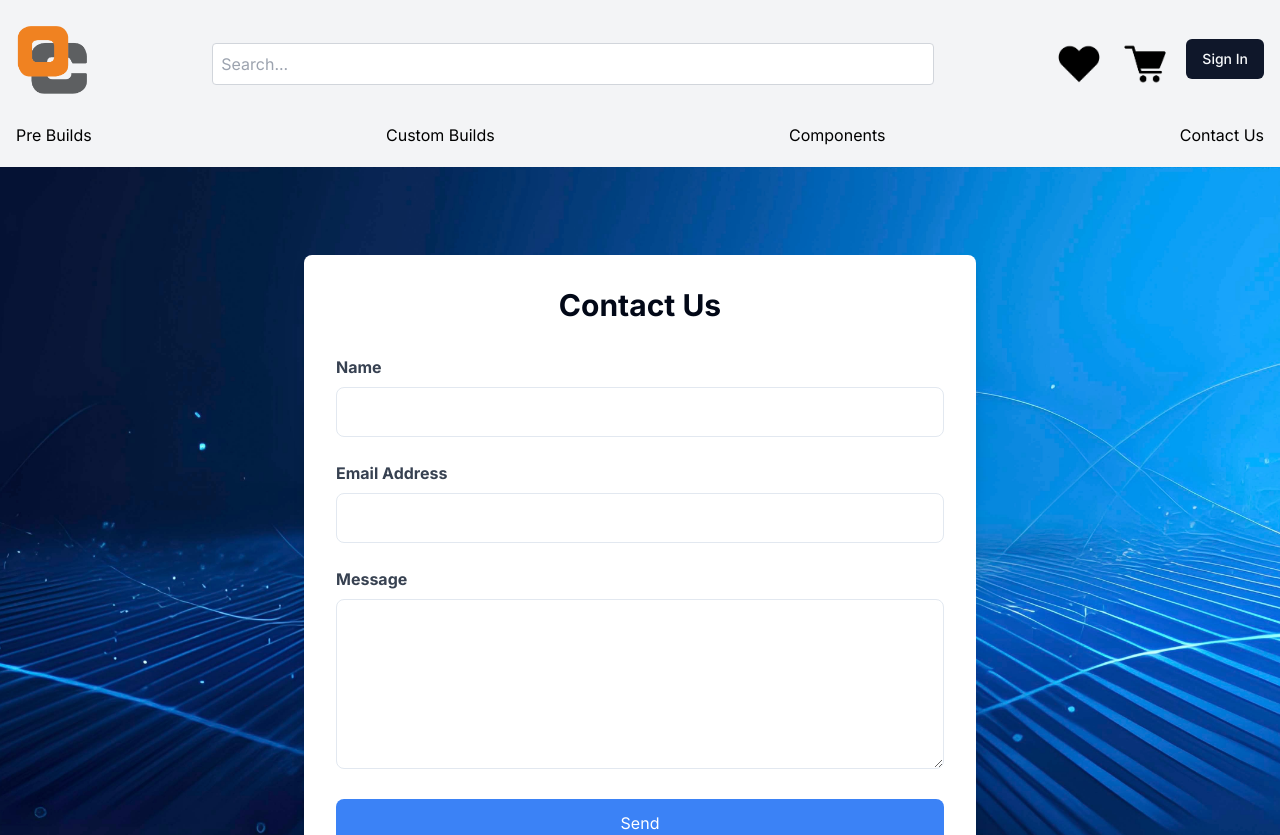
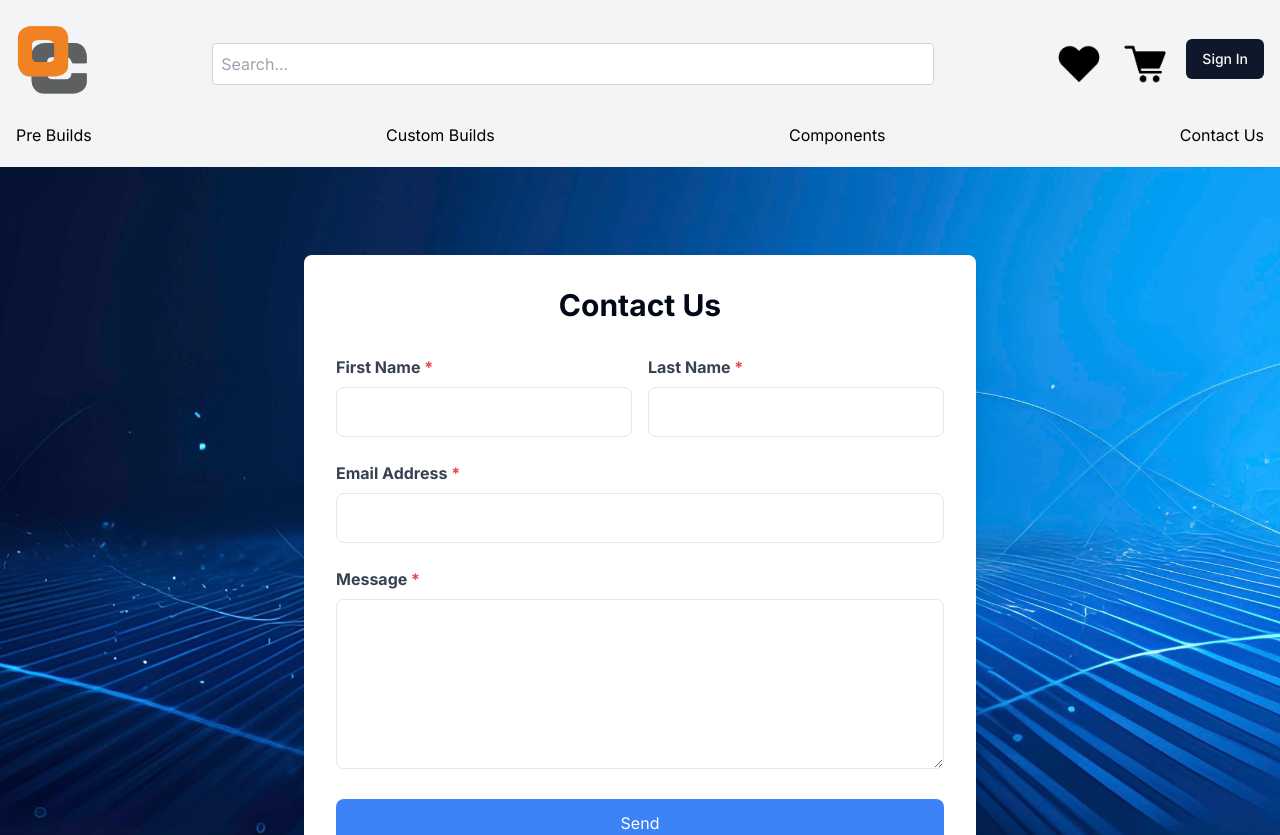
Before and after one commit to TheBigNerd/OvercoreWebsiteDevelopment, a Next.js app: page /contact in a window 1280 px wide. Shown: the top 835 px of the page. Built offline with nearby package versions, Linux system fonts and the light colour scheme; no server answers.

Commit message:
Contact us V3 (or something)

```diff
--- a/app/components/CustomBuildsClient.tsx
+++ b/app/components/CustomBuildsClient.tsx
@@ -7,7 +7,7 @@ import { Card as CardType, CustomParts } from '../data/customParts';
 import CardSection from '../components/CardSection';
 import { setCookie } from 'nookies';
 
-const CustomBuildsClient = ({ customParts }) => {
+const CustomBuildsClient = ({ customParts }: { customParts: CustomParts }) => {
   const [selectedCards, setSelectedCards] = useState<{ [K in keyof CustomParts]: CardType | CardType[] | null }>({
       cases: null,
       motherboards: null,
--- a/app/components/FormContact.tsx
+++ b/app/components/FormContact.tsx
@@ -11,21 +11,35 @@ const FormContact: React.FC = () => {
       <div className="relative w-full max-w-2xl p-8 bg-white rounded-lg shadow-lg z-10">
         <h2 className="text-3xl font-bold mb-8 text-center">Contact Us</h2>
         <form className="flex flex-col space-y-6">
-          <div>
-            <label htmlFor="name" className="block text-gray-700 font-bold mb-2">
-              Name
+          <div className="flex space-x-4">
+            <div className="w-1/2">
+              <label htmlFor="firstName" className="block text-gray-700 font-bold mb-2">
+                First Name <span className="text-red-500">*</span>
               </label>
               <input
                 type="text"
-              id="name"
-              name="name"
+                id="firstName"
+                name="firstName"
                 className="w-full px-4 py-3 border rounded-lg focus:outline-none focus:ring focus:ring-blue-200"
                 required
               />
             </div>
+            <div className="w-1/2">
+              <label htmlFor="lastName" className="block text-gray-700 font-bold mb-2">
+                Last Name <span className="text-red-500">*</span>
+              </label>
+              <input
+                type="text"
+                id="lastName"
+                name="lastName"
+                className="w-full px-4 py-3 border rounded-lg focus:outline-none focus:ring focus:ring-blue-200"
+                required
+              />
+            </div>
+          </div>
           <div>
             <label htmlFor="email" className="block text-gray-700 font-bold mb-2">
-              Email Address
+              Email Address <span className="text-red-500">*</span>
             </label>
             <input
               type="email"
@@ -37,7 +51,7 @@ const FormContact: React.FC = () => {
           </div>
           <div>
             <label htmlFor="message" className="block text-gray-700 font-bold mb-2">
-              Message
+              Message <span className="text-red-500">*</span>
             </label>
             <textarea
               id="message"
--- a/app/homecomponents/herobanner.tsx
+++ b/app/homecomponents/herobanner.tsx
@@ -4,8 +4,8 @@ import { ChevronLeft, ChevronRight } from 'lucide-react';
 
 const images = [
   { src: '/images/orange_desktop.jpg', text: 'Browse our New Builds' },
-  { src: '/images/image2.jpg', text: 'IDK what this finna be' },
-  { src: '/images/image3.jpg', text: 'Overcore for Small Businesses' },
+  { src: '/images/image2.jpg', text: 'Overcore for business' },
+  { src: '/images/image3.jpg', text: 'Give us a custom request' },
 ];
 
 export default function HeroBanner() {
```
Lines whose indentation alone changed are shown as unchanged.
